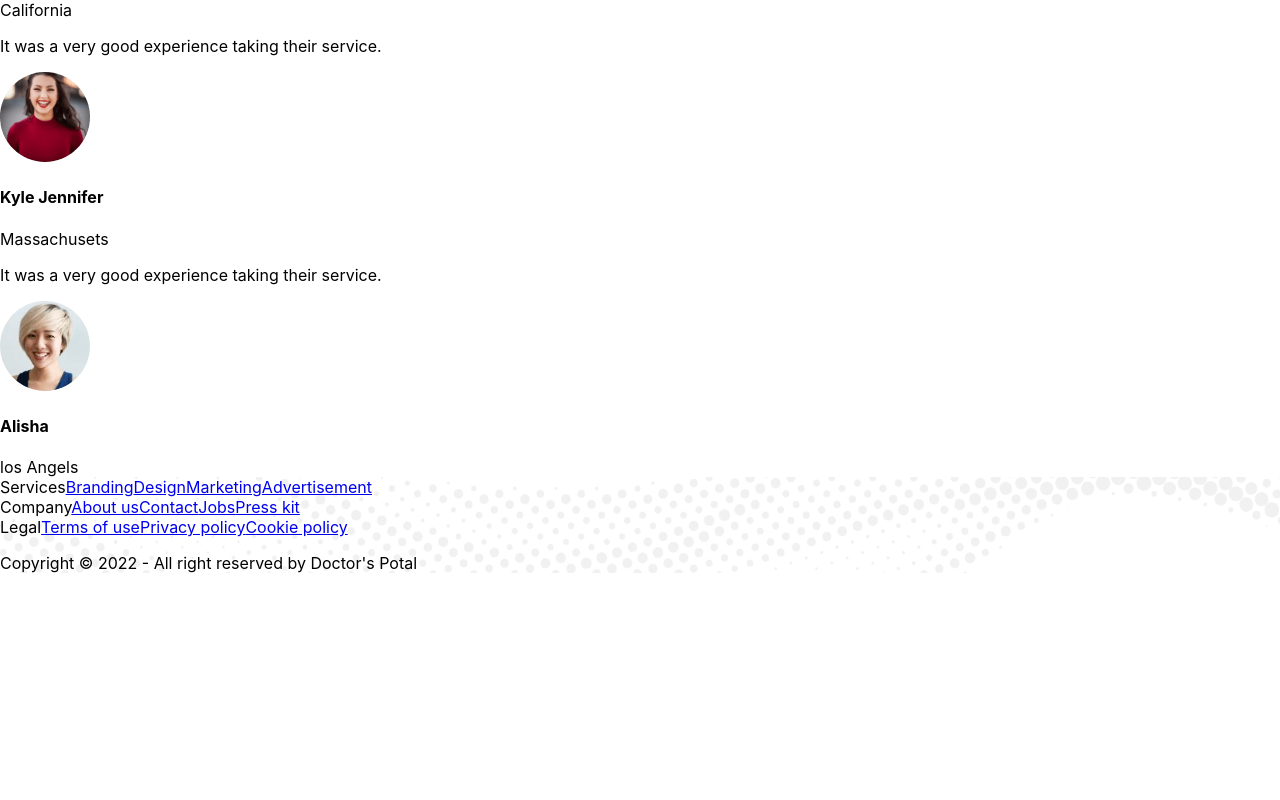
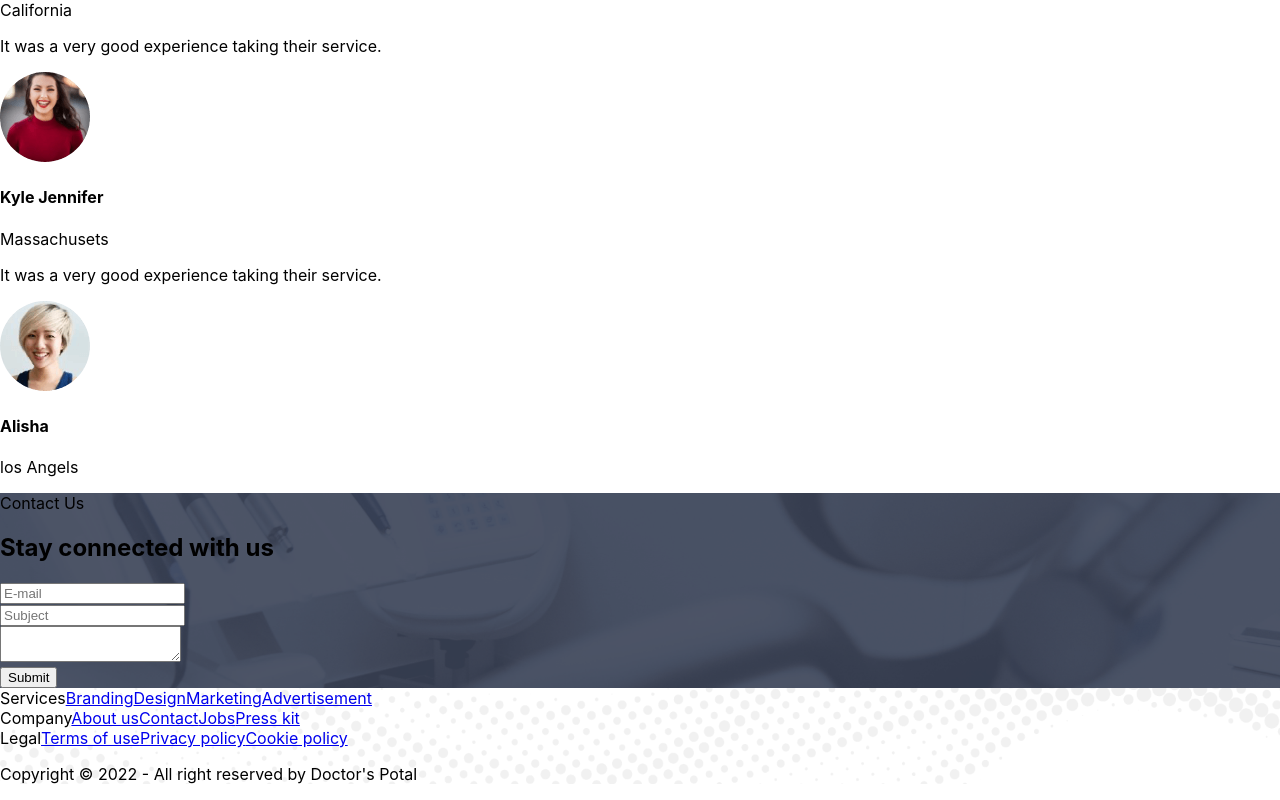
Before and after one commit to aliftareq/doctors-portal-client, a React (Create React App) app: page / in a window 1280 px wide. Shown: the part 6351-7151 px from the top of the page. Before the commit the page ends 6940 px from the top, so only its background shows below. Built offline with nearby package versions, Linux system fonts and the light colour scheme.

Commit message:
contact us form made

```diff
--- /dev/null
+++ b/src/Pages/HomePage/ContactUs/ContactUs.css
@@ -0,0 +1,6 @@
+.bgContactImg {
+    background-image: url("../../../assets/images/appointment.png");
+    background-position: center;
+    background-repeat: no-repeat;
+    background-size: cover;
+}
--- /dev/null
+++ b/src/Pages/HomePage/ContactUs/ContactUs.js
@@ -0,0 +1,52 @@
+import React from 'react';
+import PrimaryButton from '../../../Components/PrimaryButton/PrimaryButton';
+import './ContactUs.css'
+const ContactUs = () => {
+    return (
+        <section className='bgContactImg py-5 lg:py-10 my-10 rounded-md'>
+            <div className='text-center my-5'>
+                <p className='text-sm lg:text-lg text-primary font-bold'>Contact Us</p>
+                <h1 className='text-lg lg:text-3xl text-white'>Stay connected with us</h1>
+            </div>
+            <div className='lg:w-1/3 mx-auto px-2'>
+                <form>
+                    <div className="mb-1 sm:mb-2">
+                        <input
+                            placeholder="E-mail"
+                            required
+                            type="email"
+                            className="flex-grow w-full h-12 px-4 mb-2 transition duration-200 bg-white border border-gray-300 rounded shadow-sm appearance-none focus:border-deep-purple-accent-400 focus:outline-none focus:shadow-outline"
+                            id="firstName"
+                            name="Email"
+                        />
+                    </div>
+                    <div className="mb-1 sm:mb-2">
+                        <input
+                            placeholder="Subject"
+                            required
+                            type="text"
+                            className="flex-grow w-full h-12 px-4 mb-2 transition duration-200 bg-white border border-gray-300 rounded shadow-sm appearance-none focus:border-deep-purple-accent-400 focus:outline-none focus:shadow-outline"
+                            id="Subject"
+                            name="Subject"
+                        />
+                    </div>
+                    <div className="mb-1 sm:mb-2">
+                        <textarea
+                            placeholder=""
+                            required
+                            type="text"
+                            className="flex-grow w-full h-24 px-4 py-3 mb-2 transition duration-200 bg-white border border-gray-300 rounded shadow-sm appearance-none focus:border-deep-purple-accent-400 focus:outline-none focus:shadow-outline"
+                            id="Subject"
+                            name="Subject">
+                        </textarea>
+                    </div>
+                    <div className="flex justify-center mt-4 mb-2 sm:mb-4">
+                        <PrimaryButton>Submit</PrimaryButton>
+                    </div>
+                </form>
+            </div>
+        </section>
+    );
+};
+
+export default ContactUs;
--- a/src/Pages/HomePage/Home/Home.js
+++ b/src/Pages/HomePage/Home/Home.js
@@ -1,5 +1,6 @@
 import React from 'react';
 import Banner from '../Banner/Banner';
+import ContactUs from '../ContactUs/ContactUs';
 import Feature from '../Feature/Feature';
 import InfoCards from '../InfoCards/InfoCards';
 import MakeAppointment from '../MakeAppointment/MakeAppointment';
@@ -15,6 +16,7 @@ const Home = () => {
             <Feature></Feature>
             <MakeAppointment></MakeAppointment>
             <Testimonial></Testimonial>
+            <ContactUs></ContactUs>
         </div>
     );
 };
--- a/src/Pages/HomePage/Services/Services.js
+++ b/src/Pages/HomePage/Services/Services.js
@@ -26,7 +26,7 @@ const Services = () => {
         },
     ]
     return (
-        <div className='mt-5'>
+        <div className='mt-5 lg:mt-10'>
             <div className='text-center'>
                 <p className='font-semibold text-primary text-xs md:text-sm'>OUR SERVICES</p>
                 <h3 className='text-xl md:text-3xl text-gray-700'>Services We Provide</h3>
```
